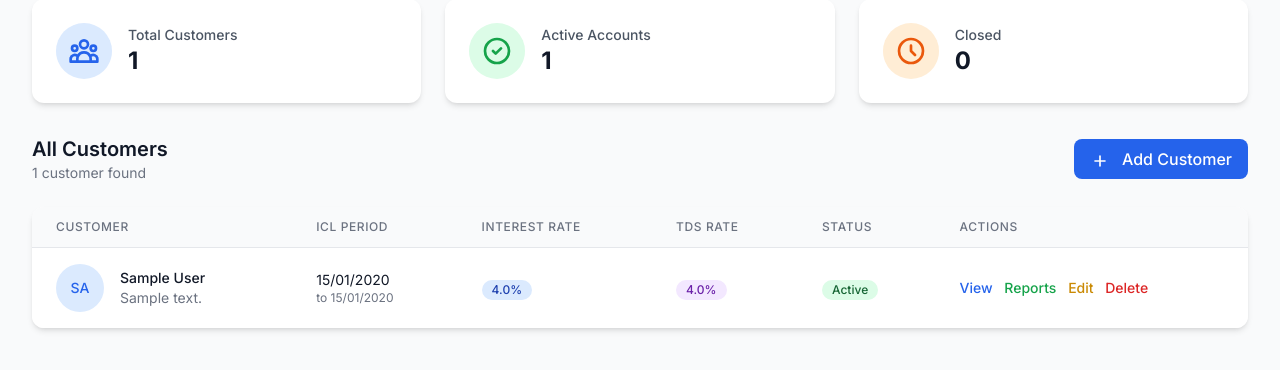
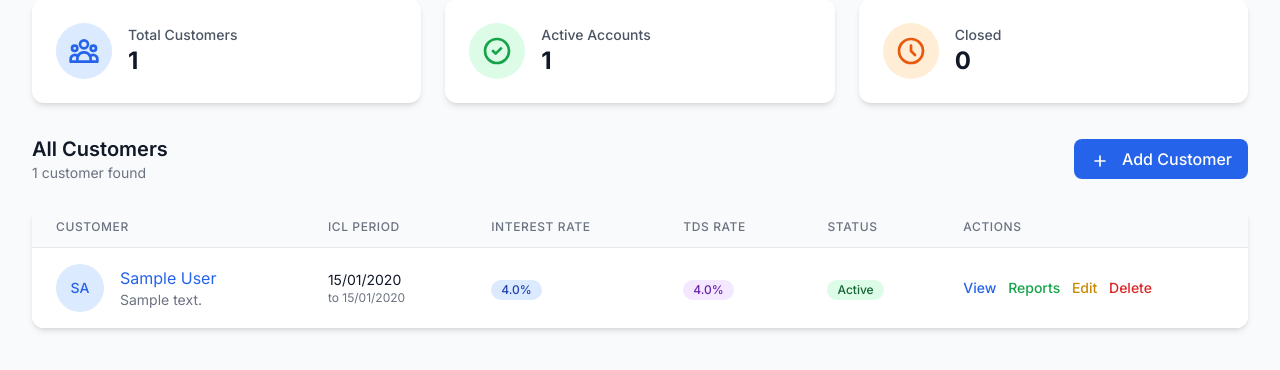
Before and after one commit to Ashmit12092000/ICL_Ledger, a Flask app: page /customers in a window 1280 px wide. Shown: the part 198-568 px from the top of the page. Run offline with Flask 3, Linux system fonts and the light colour scheme; the visitor is signed in with stand-in values (Sample User, id 1); tables that the repository leaves empty hold one stand-in row (values such as "Sample post"); some libraries are stand-ins or nearby versions.

Commit message:
Update customers.html

```diff
--- a/templates/customers.html
+++ b/templates/customers.html
@@ -18,9 +18,9 @@
                         <path stroke-linecap="round" stroke-linejoin="round" stroke-width="2" d="M17 20h5v-2a3 3 0 00-5.356-1.857M17 20H7m10 0v-2c0-.656-.126-1.283-.356-1.857M7 20H2v-2a3 3 0 015.356-1.857M7 20v-2c0-.656.126-1.283.356-1.857m0 0a5.002 5.002 0 019.288 0M15 7a3 3 0 11-6 0 3 3 0 016 0zm6 3a2 2 0 11-4 0 2 2 0 014 0zM7 10a2 2 0 11-4 0 2 2 0 014 0z"></path>
                     </svg>
                 </div>
-                <div class="ml-4">
+                <div class="ml-4 flex-1 min-w-0">
                     <p class="text-sm font-medium text-gray-600">Total Customers</p>
-                    <p class="text-2xl font-bold text-gray-900">{{ customers|length }}</p>
+                    <p class="text-2xl font-bold text-gray-900 break-words overflow-visible">{{ customers|length }}</p>
                 </div>
             </div>
         </div>
@@ -32,9 +32,9 @@
                         <path stroke-linecap="round" stroke-linejoin="round" stroke-width="2" d="M9 12l2 2 4-4m6 2a9 9 0 11-18 0 9 9 0 0118 0z"></path>
                     </svg>
                 </div>
-                <div class="ml-4">
+                <div class="ml-4 flex-1 min-w-0">
                     <p class="text-sm font-medium text-gray-600">Active Accounts</p>
-                    <p class="text-2xl font-bold text-gray-900">{{ customers|selectattr('status', 'equalto', 'active')|list|length }}</p>
+                    <p class="text-2xl font-bold text-gray-900 break-words overflow-visible">{{ customers|selectattr('status', 'equalto', 'active')|list|length }}</p>
                 </div>
             </div>
         </div>
@@ -46,9 +46,9 @@
                         <path stroke-linecap="round" stroke-linejoin="round" stroke-width="2" d="M12 8v4l3 3m6-3a9 9 0 11-18 0 9 9 0 0118 0z"></path>
                     </svg>
                 </div>
-                <div class="ml-4">
+                <div class="ml-4 flex-1 min-w-0">
                     <p class="text-sm font-medium text-gray-600">Closed</p>
-                    <p class="text-2xl font-bold text-gray-900">{{ customers|selectattr('status', 'equalto', 'closed')|list|length }}</p>
+                    <p class="text-2xl font-bold text-gray-900 break-words overflow-visible">{{ customers|selectattr('status', 'equalto', 'closed')|list|length }}</p>
                 </div>
             </div>
         </div>
@@ -94,7 +94,8 @@
                                     </div>
                                 </div>
                                 <div class="ml-4">
-                                    <div class="text-sm font-medium text-gray-900">{{ customer.name }}</div>
+
+                                    <a href="{{ url_for('customer_detail', customer_id=customer.id) }}" class="text-blue-600 hover:text-blue-900 transition-colors">{{ customer.name }}</a>
                                     <div class="text-sm text-gray-500">{{ customer.address[:40] }}{% if customer.address|length > 40 %}...{% endif %}</div>
                                 </div>
                             </div>
```
